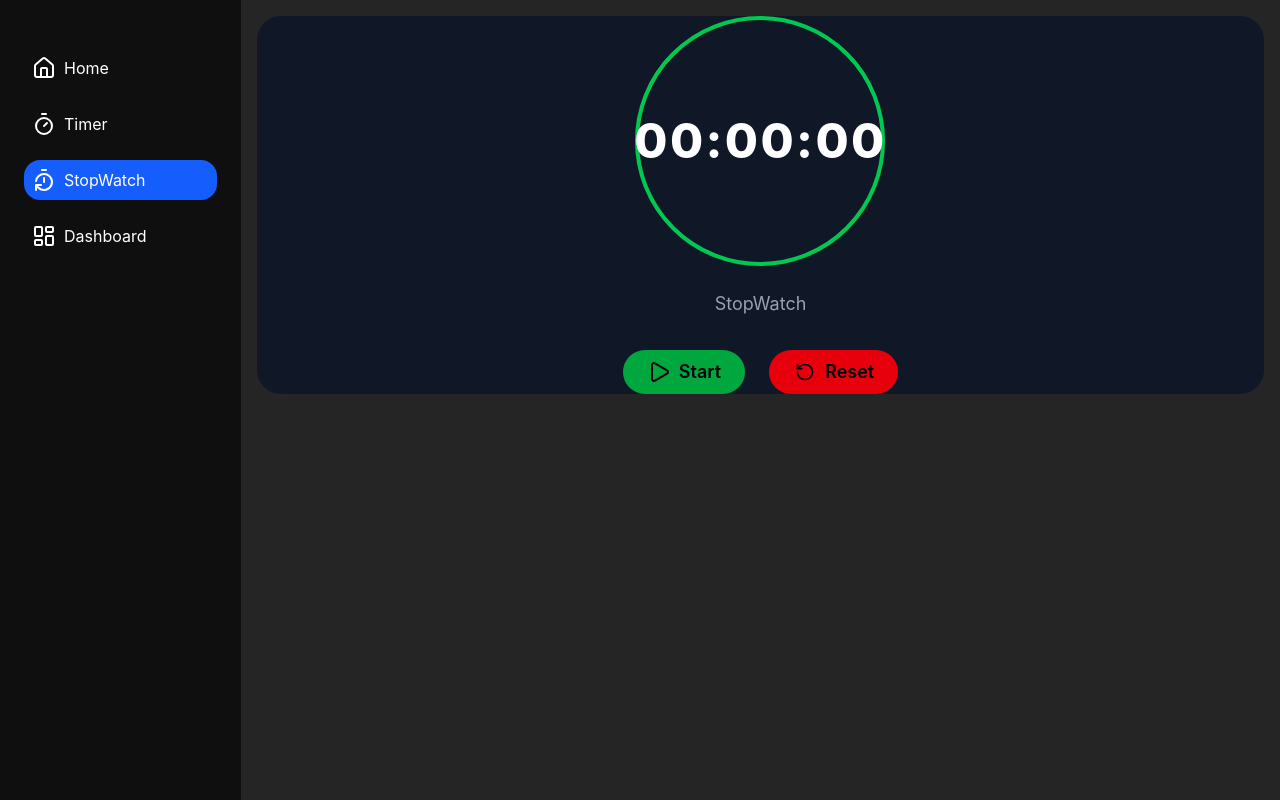
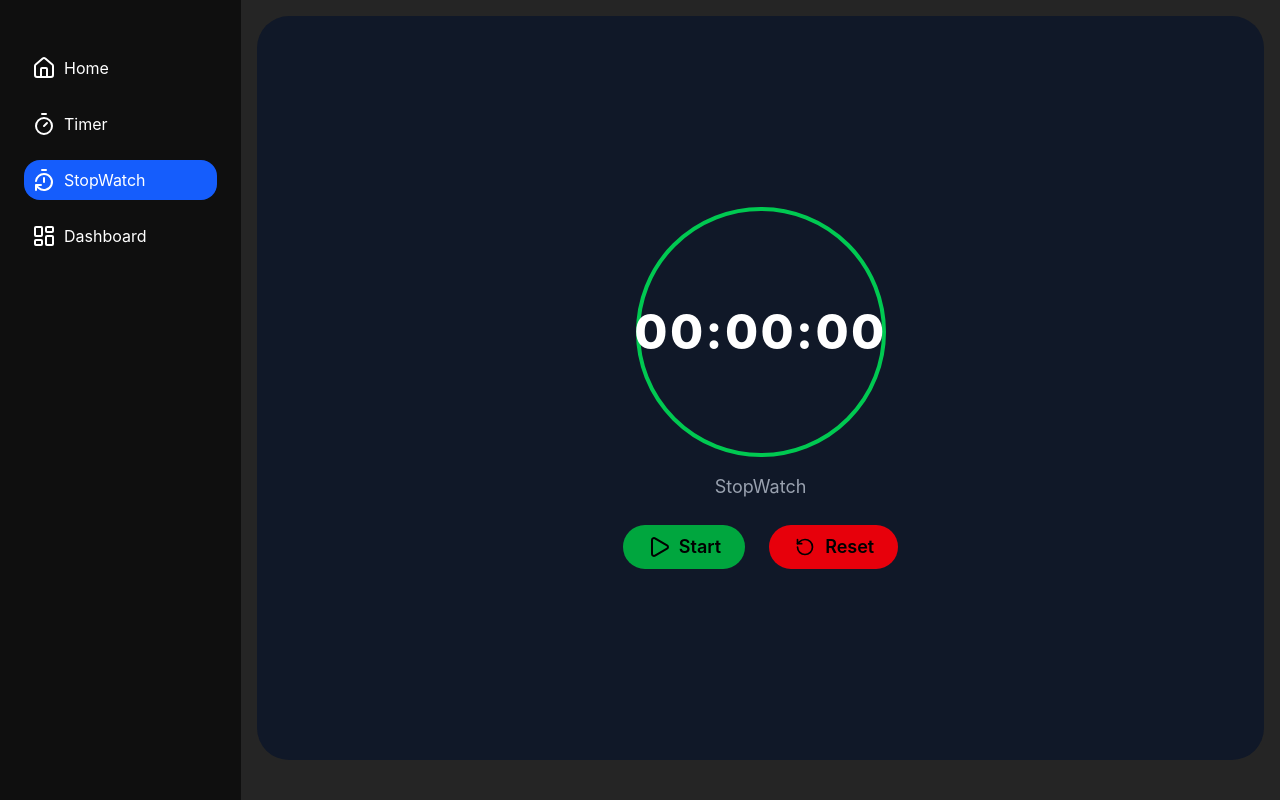
Before and after one commit to Snehasich/Focus-timer-app, a React (Vite) app in the folder client/: page /stopwatch in a window 1280 px wide. Built offline with nearby package versions, Linux system fonts and the light colour scheme; sample sign-in values are in the browser's storage.

Commit message:
ordered all navigation

```diff
--- a/client/src/App.jsx
+++ b/client/src/App.jsx
@@ -22,25 +22,16 @@ const PublicRoute = ({ children }) => {
   return token ? <Navigate to="/" replace /> : children;
 };
 
-// 📦 Layout (FIXED PROPERLY)
+// 📦 Layout (NO padding)
 const Layout = () => {
   return (
     <div className="bg-[#252525] min-h-screen w-full flex">
       <Side />
 
-      {/* FIXED */}
-      <div className="flex-1 p-4">
+      {/* NO GAP HERE */}
+      <div className="flex-1">
         <Outlet />
       </div>
-    </div>
-  );
-};
-
-// 🎯 Reusable Center Wrapper
-const CenterBox = ({ children }) => {
-  return (
-    <div className="w-full flex items-center justify-center bg-gray-900 rounded-3xl">
-      {children}
     </div>
   );
 };
@@ -50,7 +41,7 @@ function App() {
     <BrowserRouter>
       <Routes>
 
-        {/* Public Routes */}
+        {/* Public */}
         <Route
           path="/login"
           element={
@@ -69,7 +60,7 @@ function App() {
           }
         />
 
-        {/* Protected Routes */}
+        {/* Protected */}
         <Route
           path="/"
           element={
@@ -82,7 +73,7 @@ function App() {
           <Route
             index
             element={
-              <div >
+              <div className="p-4 h-[98%]">
                 <div className="mb-7">
                   <TaskRoute />
                 </div>
@@ -91,28 +82,30 @@ function App() {
             }
           />
 
-          {/* Timer */}
+          {/* ✅ FIXED */}
           <Route
             path="timer"
             element={
-              <CenterBox>
-                <Timer />
-              </CenterBox>
+              <div className="p-4 h-[98%] flex items-center justify-center">
+                <div className="w-full h-full bg-gray-900 rounded-4xl flex items-center justify-center">
+                  <Timer />
+                </div>
+              </div>
             }
           />
 
-          {/* Stopwatch */}
-          <Route
-            path="stopwatch"
-            element={
-              <CenterBox>
-                <StopWatch />
-              </CenterBox>
-            }
-          />
+          <Route path="stopwatch" element={
+            <div className="p-4 h-[98%]">
+              <StopWatch />
+            </div>
+          } />
 
           {/* Dashboard */}
-          <Route path="dashboard" element={<Dashboard />} />
+          <Route path="dashboard" element={
+            <div className="p-4 h-[98%]">
+              <Dashboard />
+            </div>
+          } />
         </Route>
 
       </Routes>
--- a/client/src/components/Dashboard.jsx
+++ b/client/src/components/Dashboard.jsx
@@ -5,7 +5,7 @@ function Dashboard() {
   const navigate = useNavigate();
 
   return (
-    <div className="flex-1 flex flex-col items-center justify-center bg-gray-900 rounded-4xl text-white">
+    <div className="w-full h-[99%] bg-gray-900 flex flex-col items-center justify-center rounded-4xl text-white">
       <h2>Dashboard COMING SOON</h2>
     </div>
   );
--- a/client/src/components/Timer/StopWatch.jsx
+++ b/client/src/components/Timer/StopWatch.jsx
@@ -40,7 +40,7 @@ export const StopWatch = memo(() => {
   };
 
   return (
-    <div className="flex flex-col items-center justify-center gap-2 text-center">
+    <div className="w-full h-[99%] bg-gray-900 flex flex-col items-center justify-center rounded-4xl">
       <div className="w-[250px] h-[250px] rounded-full border-4 border-green-500 flex items-center justify-center text-white text-5xl font-extrabold tracking-wider">
         {formatTime(time)}
       </div>
--- a/client/src/components/Timer/Timer.jsx
+++ b/client/src/components/Timer/Timer.jsx
@@ -119,7 +119,7 @@ export const Timer = ({ initialTime = 50 * 60 }) => {
   };
 
   return (
-    <div className="flex flex-col items-center justify-center gap-2 text-center">
+    <div className="w-full h-[99%] flex flex-col items-center justify-center rounded-4xl">
       <div className="w-[250px] h-[250px] rounded-full border-4 border-blue-500 flex items-center justify-center text-white text-5xl font-extrabold">
         {formatTime()}
       </div>
```
